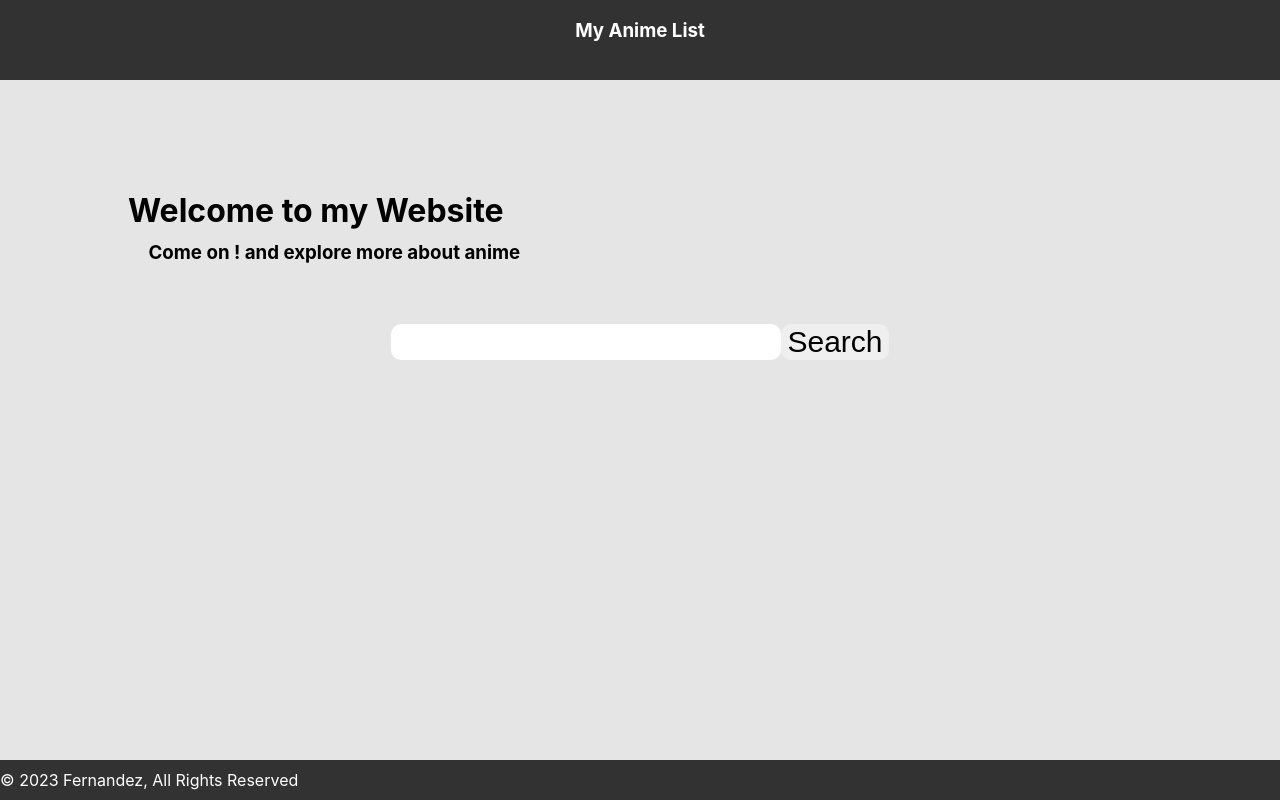
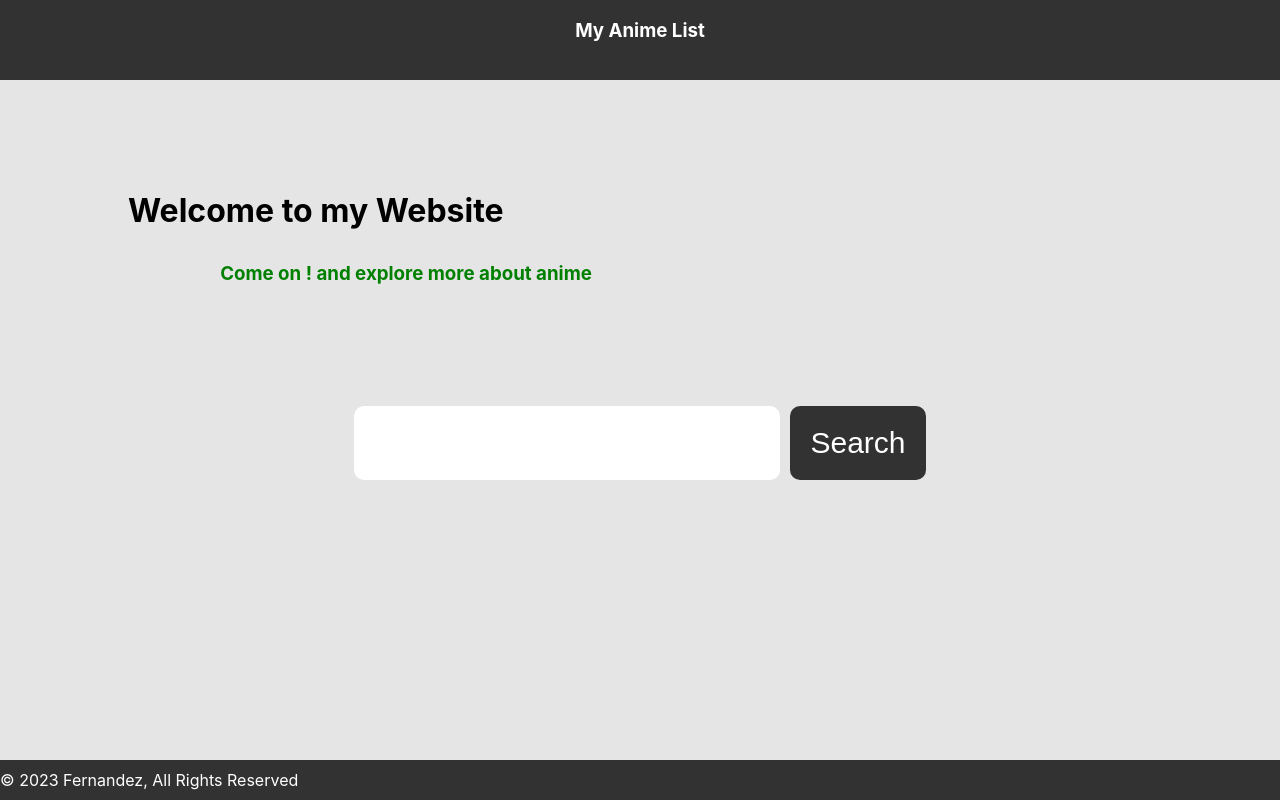
Before and after one commit to chaesthetics/AnimeList, a React (Create React App) app: page / in a window 1280 px wide. Built offline with nearby package versions, Linux system fonts and the light colour scheme.

Commit message:
just edited the colors and adjusted the content

```diff
--- a/src/index.css
+++ b/src/index.css
@@ -44,19 +44,31 @@ code {
 }
 
 .Content > h3{
-  margin-top: -1%;
-  margin-left: 2%;
+  margin-top: 1%;
+  margin-left: 9%;
+  color: green;
 }
 
 .Form{
   align-items: center;
   align-self: center;
-  margin-top: 4%;
+  margin-top: 10%;
 }
 
 .Form > input, button{
   font-size: 30px;
   border-radius: 10px;
+}
+
+.Form > input{
   border: 0px;
+  padding: 20px;
+}
 
+.Form > button{
+  border: 1px;
+  color: white;
+  margin-left: 10px;
+  background-color: #323232;
+  padding: 20px;
 }
```
